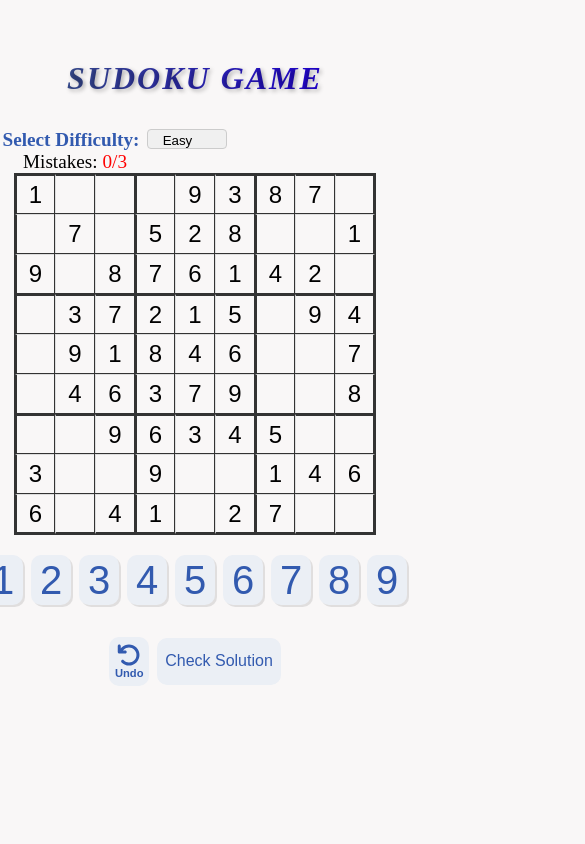
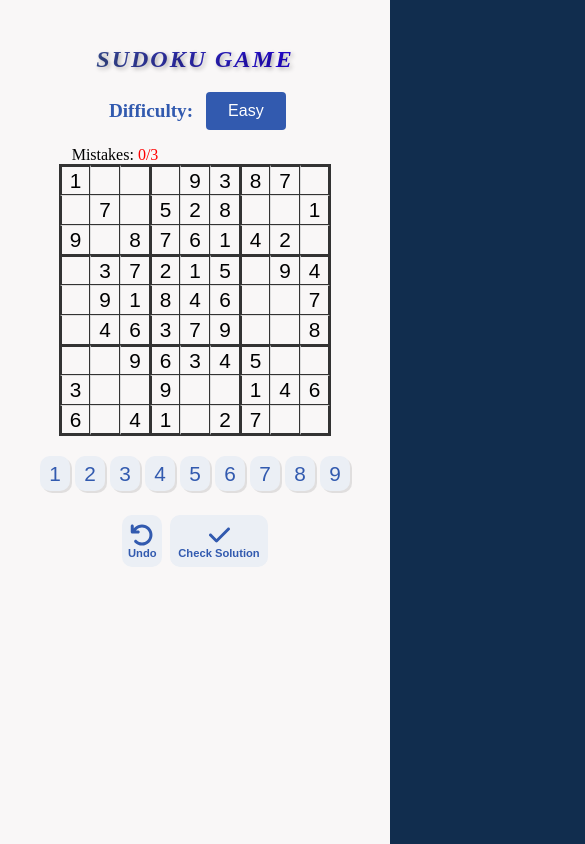
Before and after one commit to ahmadfa-lb/Sudoku-Game-in-React-and-TypeScript, a React (Vite) app: page / in a window 390 px wide. Shown: the top 844 px of the page, 585 px wide, since content can reach past the window. Built offline with nearby package versions, Linux system fonts and the light colour scheme.

Commit message:
making the game responsive ....

```diff
--- a/package.json
+++ b/package.json
@@ -4,6 +4,7 @@
   "version": "0.0.0",
   "type": "module",
   "scripts": {
+    "start": "react-scripts start --host 0.0.0.0",
     "dev": "vite",
     "build": "tsc -b && vite build",
     "lint": "eslint .",
--- a/src/App.css
+++ b/src/App.css
@@ -4,20 +4,19 @@ body {
   align-items: center;
   padding: 0 10px;
   justify-content: center;
-  /* min-height: 100vh; */
+  min-height: 100vh;
   background: #112d4e;
 }
 
 .game-container {
-  position: relative;
+  /* position: relative; */
   width: 850px;
   background: #f9f7f7;
   display: flex;
   flex-direction: column;
   align-items: center;
   /* gap: 50px; */
-  padding: 60px 40px;
-  box-shadow: rgba(0, 0, 0, 0.1);
+  padding: 30px 40px;
   height: 100vh;
   z-index: 1;
 }
@@ -34,12 +33,12 @@ body {
   color: transparent;
   font-style: italic;
   text-transform: uppercase;
-  margin-bottom: 2rem;
+  margin-bottom: 1.2rem;
 }
 
 .game-container .mistakes {
   margin-left: -15rem;
-  font-size: 1.2rem;
+  font-size: 1rem;
 }
 
 .mistakes span {
@@ -51,7 +50,7 @@ body {
   flex-direction: row;
   justify-content: center;
   align-items: center;
-  margin-top: 2rem;
+  margin-top: 1.5rem;
   gap: 0.5rem;
 }
 
@@ -68,7 +67,7 @@ body {
   color: #325aaf;
   background-color: #ebeff5;
   font-size: 1.5rem;
-  padding: 0.4rem 0.5rem;
+  padding: 0.5rem 0.5rem;
   /* margin-bottom: -4rem;
   margin-left: -22.5rem;   */
 }
@@ -84,15 +83,27 @@ body {
 
 .check-solution-btn {
   /* height: 50px; */
+  display: flex;
+  flex-direction: column;
+  justify-content: center;
+  align-items: center;
   border: none;
   border-radius: 10px;
   cursor: pointer;
   color: #325aaf;
   background-color: #ebeff5;
   font-size: 1rem;
-  padding: 0.9rem 0.5rem;
+  padding: 0.5rem 0.5rem;
   /* margin-bottom: -4rem;
   margin-left: -22.5rem; */
+}
+
+.check-solution-btn .fa-check{
+  font-size: 1.5rem;
+}
+
+.check-solution-btn b{
+  font-size: .7rem;
 }
 
 .check-solution-btn:hover {
@@ -129,12 +140,64 @@ body {
 
 .game-container .diff{
   display: flex;
-  align-items: flex-start;
+  /* align-items: flex-start; */
+  /* position: relative; */
   gap: .5rem;
-  margin-left: -10rem;
+  margin-left: -40rem;
+  margin-bottom: 1rem;
 }
 
 .game-container .diff h1{
   font-size: 1.2rem;
   color: #325aaf;
+  margin: .3rem;
 }
+
+/* /////////////////// media queries //////////////////////// */
+
+@media (max-width: 768px){
+
+  body {
+    display: flex;
+    flex-direction: column;
+    align-items: center;
+    /* padding: 0 10px; */
+    justify-content: center;
+    /* height: 100vh; */
+    background: #112d4e;
+  }
+
+
+  .game-container {
+    position: absolute;
+    top: 0;
+    left:0;
+    flex-direction: column;
+    /* padding: 30px 15px; */
+    align-items: center;
+    width: 100%;
+    height: 100%;
+
+  }
+
+  .game-container .game-name {
+    margin-top: 1rem;
+    font-size: 1.5rem;
+  }
+
+
+  .game-container .diff{
+    display: flex;
+    align-items: center;
+    justify-content: center;
+    /* position: relative; */
+    gap: .5rem;
+    margin-left: 0rem;
+    margin-bottom: 1rem;
+  }
+
+  .game-container .mistakes {
+    margin-left: -10rem;
+    font-size: 1rem;
+  }
+}
--- a/src/App.tsx
+++ b/src/App.tsx
@@ -112,7 +112,7 @@ const App: React.FC = () => {
       <div className='game-container'>
         <h1 className='game-name'>Sudoku Game</h1>
         <div className='diff'>
-          <h1>Select Difficulty:</h1>
+          <h1>Difficulty:</h1>
           <DifficultySelector items={difficulties} onSelect={handleDifficultySelect} />
         </div>
         <div className="mistakes">Mistakes: <span>{mistakes}/{maxMistakes}</span></div>
@@ -138,7 +138,8 @@ const App: React.FC = () => {
           <b>Undo</b>
         </button>
         <button onClick={checkSolution} className="check-solution-btn">
-          Check Solution
+        <FontAwesomeIcon icon="fa-solid fa-check" />
+          <b>Check Solution</b>
         </button>
         </div>
       </div>
--- a/src/index.css
+++ b/src/index.css
@@ -143,12 +143,20 @@
 /* ///////////////    Difficulties Selector    //////////////// */
 
 .dropdownButtonStyle {
-  padding: .2rem 20px 0px 0px;
-  cursor: pointer;
-  background-Color: #f0f0f0;
-  border: 1px solid #ccc;
+  /* padding: .2rem 20px 0px 0px; */
+  /* cursor: pointer; */
+  /* background-Color: #f0f0f0; */
+  /* border: 1px solid #ccc; */
   border-radius: 4px;
   width: 5rem;
+  color: #fff;
+  background-color: #325aaf;
+  padding: 10px;
+  cursor: pointer;
+  font-size: 1rem;
+  /* text-align: left; */
+  border: none;
+  /* width: 100%; */
 }
 
 .dropdownMenuStyle{
@@ -177,3 +185,39 @@
   color: #ccc;
   background-color: #325aaf;
 }
+
+
+
+
+@media (max-width: 768px){
+
+  .sudoku-container {
+    width: fit-content;
+    z-index: 2;
+  }
+
+  .sudoku-cell {
+    width: 30px;
+    height: 30px;
+    font-size: 1.3rem;
+  }
+
+  .number-buttons {
+    margin-top: 20px;
+    display: flex;
+    flex-direction: row;
+    gap: 5px;
+  }
+
+  .number-button {
+    width: 30px;
+    height: 35px;
+    font-size: 1.3rem;
+  }
+
+  .game-modal .content {
+    width: 300px;
+  }
+
+
+}
```
